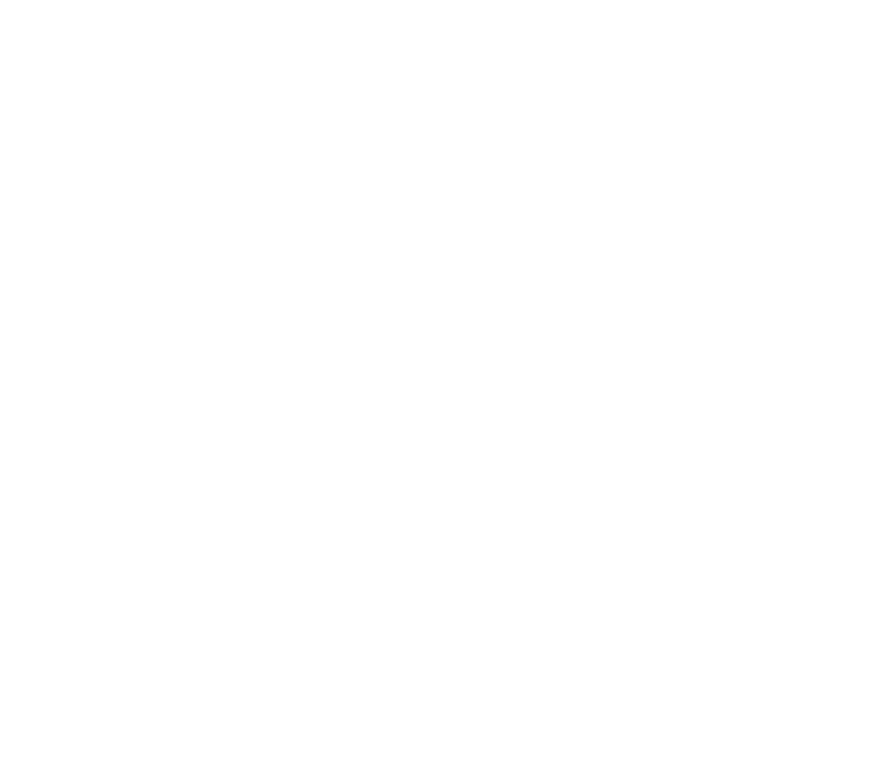
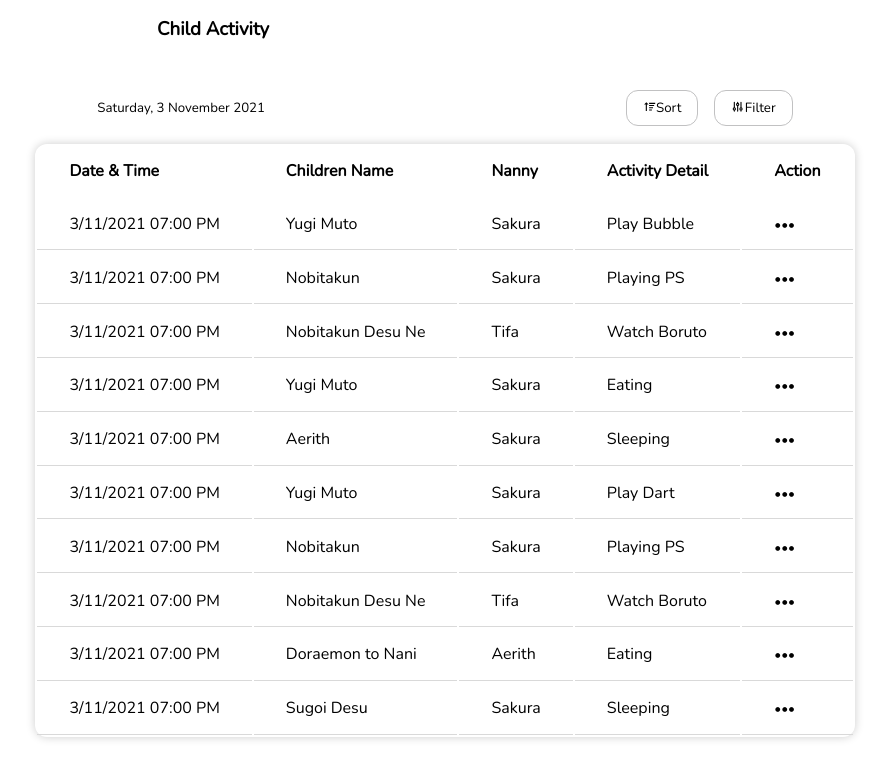
Before and after one commit to tiasafernanda/Hi-Parents, a React (Create React App) app: page /child in a window 1280 px wide. Before the commit this address had no page. Shown: the top 778 px of the page, without its empty margins (195-1084 px from the left). Built offline with nearby package versions, Linux system fonts and the light colour scheme.

Commit message:
add child activity

```diff
--- a/package.json
+++ b/package.json
@@ -3,11 +3,11 @@
   "version": "0.1.0",
   "private": true,
   "dependencies": {
-    "@emotion/react": "^11.6.0",
+    "@emotion/react": "^11.7.0",
     "@emotion/styled": "^11.6.0",
     "@material-ui/core": "^4.12.3",
     "@mui/icons-material": "^5.2.0",
-    "@mui/material": "^5.2.1",
+    "@mui/material": "^5.2.2",
     "@mui/styles": "^5.2.1",
     "@mui/x-data-grid": "^5.0.1",
     "@mui/x-data-grid-generator": "^5.0.1",
--- /dev/null
+++ b/src/pages/activitydetail/ActivityDetail.jsx
@@ -0,0 +1,73 @@
+import React from 'react';
+import styles from './assets/ActivityDetail.module.scss';
+
+export default function ActivityDetail() {
+  return (
+    <div className={styles.containers}>
+      <div className={styles.container}>
+        <h3>Child Information</h3>
+        <hr />
+        <form className={styles.form1}>
+          <div>
+            <div className={styles.childName}>
+              <label>Children Name</label>
+              <input type='text' id='child name' name='child name' />
+            </div>
+            <br></br>
+            <div className={styles.gender}>
+              <label>Gender</label>
+              <input type='text' id='child name' name='child name' />
+            </div>
+            <br></br>
+            <div className={styles.photo}>
+              <label>Photo</label>
+              <input type='text' id='child name' name='child name' />
+            </div>
+          </div>
+          <div>
+            <div className={styles.birthPlace}>
+              <label>Birth Place</label>
+              <input type='text' id='child name' name='child name' />
+            </div>
+            <br></br>
+            <div className={styles.birthDate}>
+              <label>Birth Date</label>
+              <input type='text' id='child name' name='child name' />
+            </div>
+          </div>
+        </form>
+        <h3>Child Information</h3>
+        <hr />
+        <form className={styles.form2}>
+          <div>
+            <div className={styles.childName}>
+              <label>Children Name</label>
+              <input type='text' id='child name' name='child name' />
+            </div>
+            <br></br>
+            <div className={styles.gender}>
+              <label>Gender</label>
+              <input type='text' id='child name' name='child name' />
+            </div>
+            <br></br>
+            <div className={styles.photo}>
+              <label>Photo</label>
+              <input type='text' id='child name' name='child name' />
+            </div>
+          </div>
+          <div>
+            <div className={styles.birthPlace}>
+              <label>Birth Place</label>
+              <input type='text' id='child name' name='child name' />
+            </div>
+            <br></br>
+            <div className={styles.birthDate}>
+              <label>Birth Date</label>
+              <input type='text' id='child name' name='child name' />
+            </div>
+          </div>
+        </form>
+      </div>
+    </div>
+  );
+}
--- /dev/null
+++ b/src/pages/activitydetail/assets/ActivityDetail.module.scss
@@ -0,0 +1,79 @@
+.containers {
+  .container {
+    box-shadow: 0px 0px 5px rgba(0, 0, 0, 0.1);
+    border-radius: 8px;
+    margin: 2rem 2rem;
+    padding: 2rem 2rem;
+
+    .form1 {
+      display: flex;
+      justify-content: space-around;
+
+      input {
+        position: relative;
+        border-radius: 8px;
+        width: 26rem;
+        height: 3rem;
+        padding: 1rem;
+        margin: 1rem;
+        border: 0.7px solid #d9d9d9;
+      }
+
+      .childName {
+        display: flex;
+        flex-direction: column;
+      }
+      .gender {
+        display: flex;
+        flex-direction: column;
+      }
+      .photo {
+        display: flex;
+        flex-direction: column;
+      }
+      .birthPlace {
+        display: flex;
+        flex-direction: column;
+      }
+      .birthDate {
+        display: flex;
+        flex-direction: column;
+      }
+    }
+    .form2 {
+      display: flex;
+      justify-content: space-around;
+
+      input {
+        position: relative;
+        border-radius: 8px;
+        width: 26rem;
+        height: 3rem;
+        padding: 1rem;
+        margin: 1rem;
+        border: 0.7px solid #d9d9d9;
+      }
+
+      .childName {
+        display: flex;
+        flex-direction: column;
+      }
+      .gender {
+        display: flex;
+        flex-direction: column;
+      }
+      .photo {
+        display: flex;
+        flex-direction: column;
+      }
+      .birthPlace {
+        display: flex;
+        flex-direction: column;
+      }
+      .birthDate {
+        display: flex;
+        flex-direction: column;
+      }
+    }
+  }
+}
--- a/src/pages/childactivity/ChildActivity.jsx
+++ b/src/pages/childactivity/ChildActivity.jsx
@@ -1,10 +1,47 @@
 import React from 'react';
 import styles from './assets/ChildActivity.module.scss';
+import datas from './data';
+import { BiSortUp } from 'react-icons/bi';
+import { HiOutlineAdjustments } from 'react-icons/hi';
 
 export default function ChildActivity() {
   return (
-    <div className={styles.container}>
-      <h1>this is child activity</h1>
+    <div className={styles.containers}>
+      <h3>Child Activity</h3>
+      <div className={styles.adjust}>
+        <h5>Saturday, 3 November 2021</h5>
+        <div className={styles.sortFilter}>
+          <button>
+            <BiSortUp style={{ position: 'relative', top: '1px' }} />
+            Sort
+          </button>
+          <button>
+            <HiOutlineAdjustments style={{ position: 'relative', top: '1px' }} />
+            Filter
+          </button>
+        </div>
+      </div>
+      <table>
+        <tr>
+          <th>Date & Time</th>
+          <th>Children Name</th>
+          <th>Nanny</th>
+          <th>Activity Detail</th>
+          <th>Action</th>
+        </tr>
+        {datas.map((data) => (
+          <tr>
+            <td>{data.time}</td>
+            <td>{data.childName}</td>
+            <td>{data.nanny}</td>
+            <td>{data.activity}</td>
+
+            <td>
+              <button className={styles.actionButton}>&bull;&bull;&bull;</button>
+            </td>
+          </tr>
+        ))}
+      </table>
     </div>
   );
 }
--- a/src/pages/childactivity/assets/ChildActivity.module.scss
+++ b/src/pages/childactivity/assets/ChildActivity.module.scss
@@ -1,5 +1,52 @@
-.container {
-  h1 {
-    font-weight: bold;
+.containers {
+  h3 {
+    margin-top: 1rem;
+    margin-left: 22rem;
+    margin-bottom: 2rem;
+  }
+
+  .adjust {
+    display: flex;
+    justify-content: space-around;
+    align-items: center;
+    padding: 1rem 5rem;
+
+    h5 {
+      margin-left: 2rem;
+      font-weight: 200;
+    }
+
+    .sortFilter {
+      margin-right: 1rem;
+
+      button {
+        padding: 0.5rem 1rem;
+        margin-right: 1rem;
+        border: 1px solid #c1c1c2;
+        border-radius: 12px;
+        background-color: white;
+      }
+    }
+  }
+  table {
+    margin-top: 0.1rem;
+    margin-left: auto;
+    margin-right: auto;
+    border-radius: 12px;
+    box-shadow: 0px 0px 10px rgba(0, 0, 0, 0.2);
+    th,
+    td {
+      padding: 0.9rem 2rem;
+      text-align: justify;
+    }
+
+    td {
+      border-bottom: 1px solid #d9d9d9;
+
+      button {
+        border: none;
+        background-color: transparent;
+      }
+    }
   }
 }
--- /dev/null
+++ b/src/pages/childactivity/data.js
@@ -0,0 +1,73 @@
+const datas = [
+  {
+    id: 1,
+    nanny: 'Sakura',
+    time: '3/11/2021 07:00 PM',
+    childName: 'Yugi Muto',
+    activity: 'Play Bubble',
+  },
+  {
+    id: 2,
+    nanny: 'Sakura',
+    time: '3/11/2021 07:00 PM',
+    childName: 'Nobitakun',
+    activity: 'Playing PS',
+  },
+  {
+    id: 3,
+    nanny: 'Tifa',
+    time: '3/11/2021 07:00 PM',
+    childName: 'Nobitakun Desu Ne',
+    activity: 'Watch Boruto',
+  },
+  {
+    id: 4,
+    nanny: 'Sakura',
+    time: '3/11/2021 07:00 PM',
+    childName: 'Yugi Muto',
+    activity: 'Eating',
+  },
+  {
+    id: 5,
+    nanny: 'Sakura',
+    time: '3/11/2021 07:00 PM',
+    childName: 'Aerith',
+    activity: 'Sleeping',
+  },
+  {
+    id: 6,
+    nanny: 'Sakura',
+    time: '3/11/2021 07:00 PM',
+    childName: 'Yugi Muto',
+    activity: 'Play Dart',
+  },
+  {
+    id: 7,
+    nanny: 'Sakura',
+    time: '3/11/2021 07:00 PM',
+    childName: 'Nobitakun',
+    activity: 'Playing PS',
+  },
+  {
+    id: 8,
+    nanny: 'Tifa',
+    time: '3/11/2021 07:00 PM',
+    childName: 'Nobitakun Desu Ne',
+    activity: 'Watch Boruto',
+  },
+  {
+    id: 9,
+    nanny: 'Aerith',
+    time: '3/11/2021 07:00 PM',
+    childName: 'Doraemon to Nani',
+    activity: 'Eating',
+  },
+  {
+    id: 10,
+    nanny: 'Sakura',
+    time: '3/11/2021 07:00 PM',
+    childName: 'Sugoi Desu',
+    activity: 'Sleeping',
+  },
+];
+export default datas;
--- a/src/pages/clientdetail/ClientDetail.jsx
+++ b/src/pages/clientdetail/ClientDetail.jsx
@@ -161,8 +161,15 @@
               <input type='text' id='gender' name='gender' value='Male' readonly='readonly' />
             </div>
             <div className={styles.inputPhoto}>
-              <label>Photo</label>
-              <input type='file' id='myfile' name='myfile' />
+              <p>Photo</p>
+              <div className={styles.image}>
+                <img
+                  src={client}
+                  alt=''
+                  className='expandable-image'
+                  onClick={imageExpansionHandler()}
+                />
+              </div>
             </div>
           </div>
           <div className={styles.form2}>
--- a/src/routes/Router.js
+++ b/src/routes/Router.js
@@ -4,6 +4,8 @@
 import HomePage from '../pages/homepage/HomePage';
 import NannyDashboard from '../pages/nannydashboard/NannyDashboard';
 import Auth from '../components/Auth';
+import ChildActivity from '../pages/childactivity/ChildActivity';
+import ActivityDetail from '../pages/activitydetail/ActivityDetail';
 
 export default function Router() {
   return (
@@ -13,6 +15,8 @@
         <Route path='/nanny' exact element={<NannyDashboard />} />
         <Route path='/detail' exact element={<ClientDetail />} />
         <Route path='/auth/:type' exact element={<Auth />} />
+        <Route path='/child' exact element={<ChildActivity />} />
+        <Route path='/activity' exact element={<ActivityDetail />} />
       </Routes>
     </div>
   );
```
Also changed, not shown: src/components/auth/RegisterNanny.jsx (+27 -29 lines), 1 other file (tests, documents, lock files or other folders).
